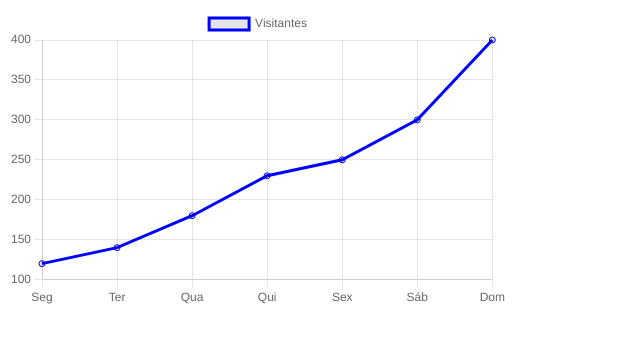
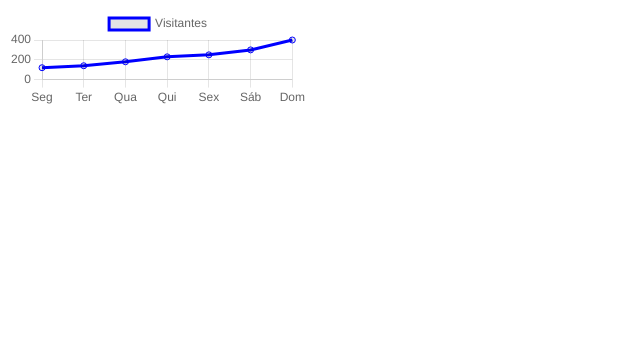
Before and after one commit to gilsomdias/gilsomdias, a plain HTML site: page index.html in a window 1280 px wide. Shown: the whole page, without its empty margins (0-640 px from the left). Drawn offline with nearby package versions, Linux system fonts and the light colour scheme.

Commit message:
Update index.html

```diff
--- a/index.html
+++ b/index.html
@@ -25,8 +25,8 @@
     </script>
     <style>
     #visitChart {
-        max-width: 500px; /* Define um tamanho máximo */
-        max-height: 300px;
+        max-width: 300px; /* Define um tamanho máximo */
+        max-height: 100px;
         width: 100%; /* Responsivo */
         height: auto;
     }
```
